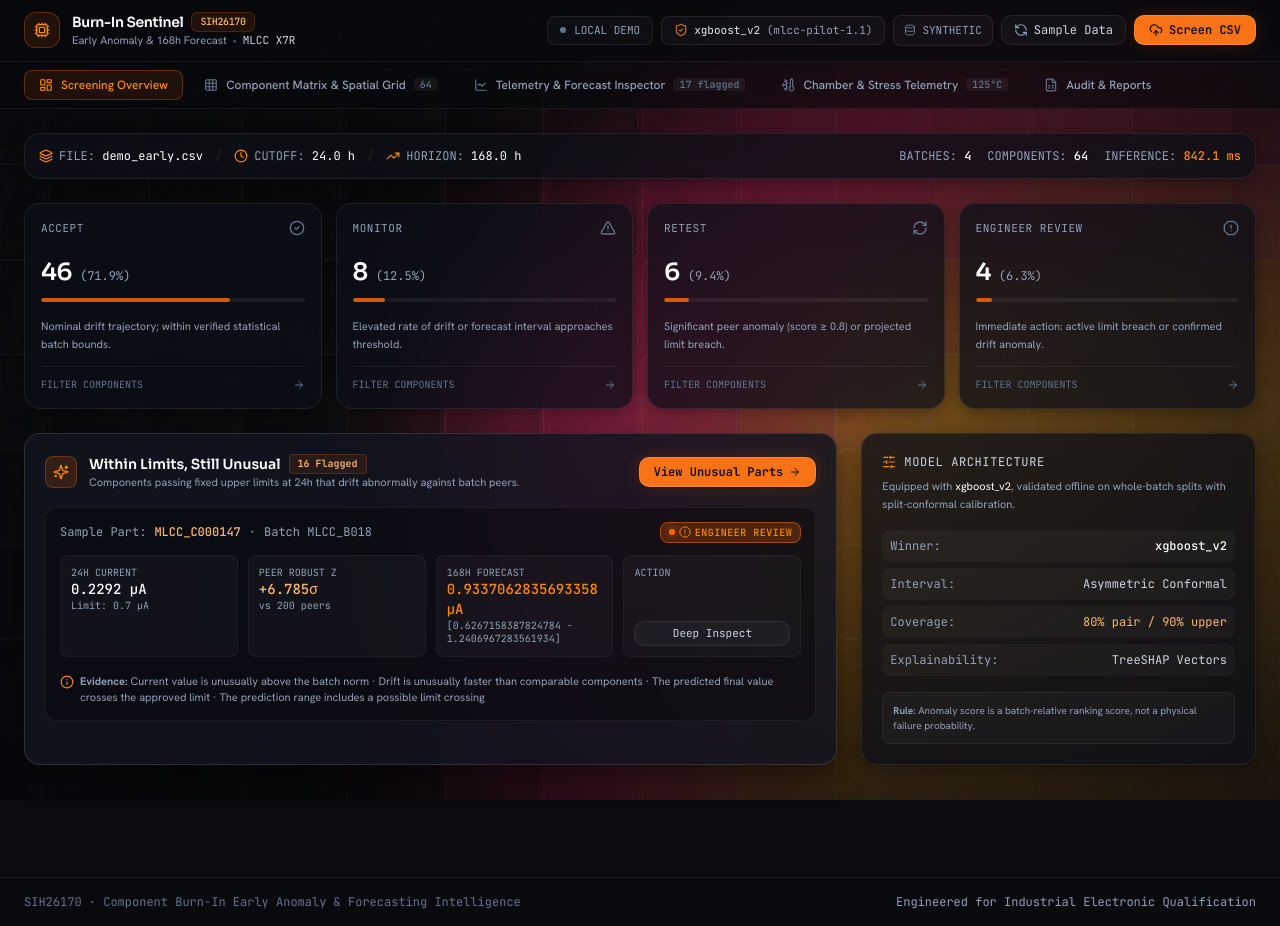
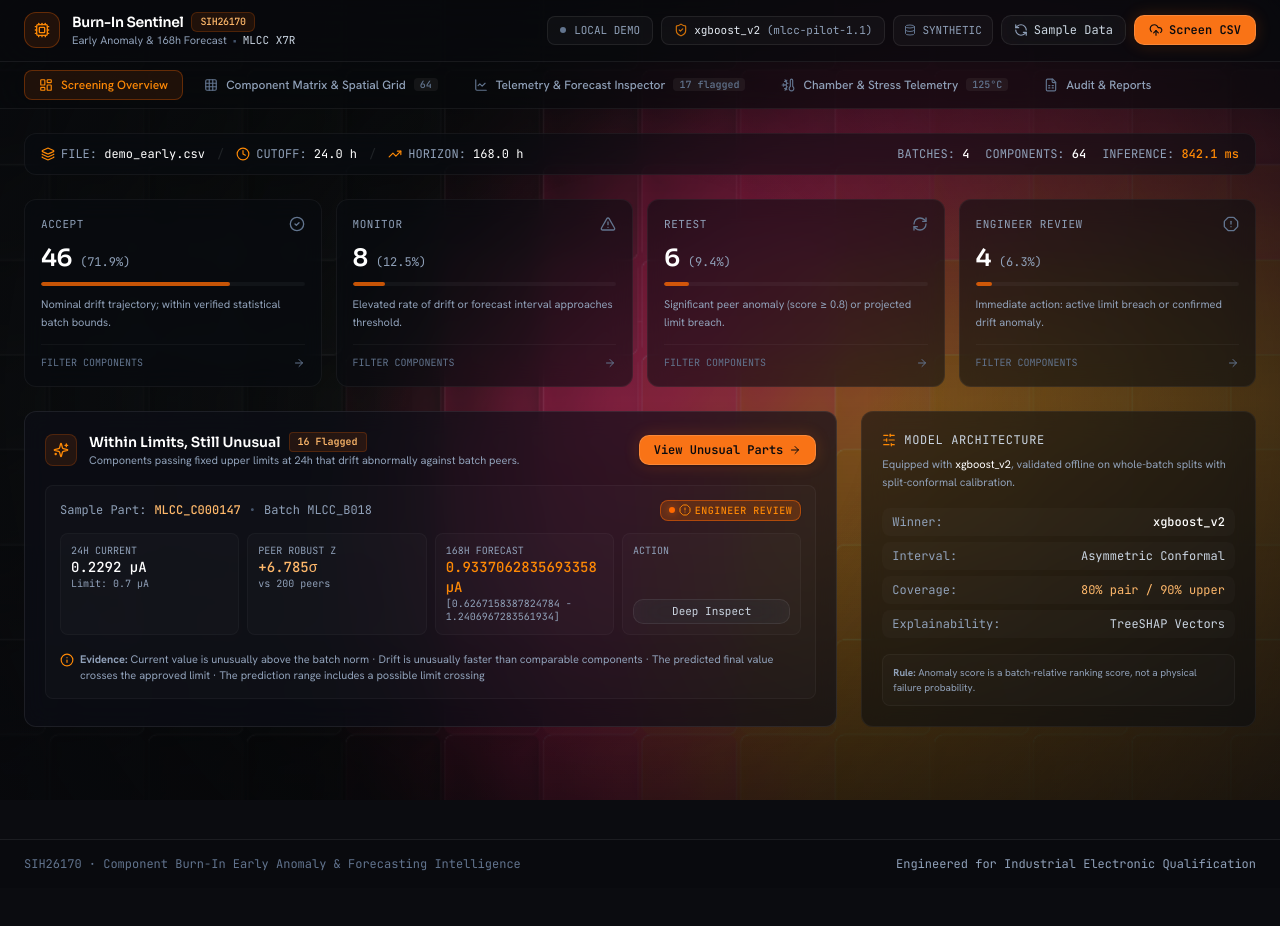
Before and after one commit to Saikarthik-Ramakrishnan/sih-burn-in-project, a React (Vite) app in the folder frontend/: page / in a window 1280 px wide. After the commit the page ends 888 px from the top, so only its background shows below. Built offline with nearby package versions, Linux system fonts and the light colour scheme; no server answers.

Commit message:
Refine dashboard cards with minimal glass styling and streamlined layouts

```diff
--- a/frontend/src/components/common/SquircleCard.jsx
+++ b/frontend/src/components/common/SquircleCard.jsx
@@ -12,13 +12,13 @@ export default function SquircleCard({
     <div
       onClick={onClick}
       className={`
-        relative rounded-2xl transition-all duration-200 backdrop-blur-xl
+        relative rounded-xl transition-all duration-150 backdrop-blur-md
         ${
           elevated
-            ? 'bg-[#121420]/85 border border-white/[0.12] shadow-[0_10px_30px_rgba(0,0,0,0.5)]'
-            : 'bg-[#0d0f18]/75 border border-white/[0.08] shadow-[0_4px_20px_rgba(0,0,0,0.4)]'
+            ? 'bg-[#0d0f18]/65 border border-white/[0.08]'
+            : 'bg-[#090b12]/55 border border-white/[0.05]'
         }
-        ${highlight ? 'border-orange-500/35 bg-[#141724]/90 shadow-[0_0_20px_rgba(249,115,22,0.1)]' : 'hover:border-white/[0.16]'}
+        ${highlight ? 'border-orange-500/30 bg-[#0e101b]/70' : 'hover:border-white/[0.12]'}
         ${onClick ? 'cursor-pointer active:scale-[0.995]' : ''}
         ${className}
       `}
--- a/frontend/src/components/views/ChamberView.jsx
+++ b/frontend/src/components/views/ChamberView.jsx
@@ -64,11 +64,11 @@ export default function ChamberView({ dataset }) {
   return (
     <div className="space-y-6 pb-12">
       {/* 1. Chamber Top Banner */}
-      <SquircleCard elevated className="p-5 border-white/[0.08] bg-[#0e1017]/85">
+      <SquircleCard elevated className="p-5">
         <div className="flex flex-col md:flex-row items-start md:items-center justify-between gap-4">
           <div>
             <div className="flex items-center gap-2 mb-1">
-              <span className="w-2 h-2 rounded-full bg-orange-400" />
+              <span className="w-1.5 h-1.5 rounded-full bg-orange-400" />
               <span className="text-[10px] font-mono font-medium text-orange-400 uppercase tracking-wider">
                 CHAMBER ZONE 01 // HTOL TEST RACK
               </span>
@@ -82,11 +82,11 @@ export default function ChamberView({ dataset }) {
           </div>
 
           <div className="flex items-center gap-2.5">
-            <div className="px-3.5 py-1.5 rounded-lg bg-white/[0.03] border border-white/[0.08] text-right font-mono">
+            <div className="px-3 py-1.5 rounded-lg bg-white/[0.02] border border-white/[0.04] text-right font-mono">
               <span className="text-[9px] text-slate-500 uppercase block">THERMAL STRESS</span>
               <span className="text-sm font-medium text-white">125.0 °C</span>
             </div>
-            <div className="px-3.5 py-1.5 rounded-lg bg-white/[0.03] border border-white/[0.08] text-right font-mono">
+            <div className="px-3 py-1.5 rounded-lg bg-white/[0.02] border border-white/[0.04] text-right font-mono">
               <span className="text-[9px] text-slate-500 uppercase block">VOLTAGE STRESS</span>
               <span className="text-sm font-medium text-orange-400">45.7 V</span>
             </div>
--- a/frontend/src/components/views/OverviewView.jsx
+++ b/frontend/src/components/views/OverviewView.jsx
@@ -67,7 +67,7 @@ export default function OverviewView({
   return (
     <div className="space-y-6 pb-12">
       {/* 1. Dataset Telemetry Strip */}
-      <SquircleCard className="p-3.5 bg-[#0e1017]/80 border-white/[0.08]">
+      <SquircleCard className="px-4 py-3">
         <div className="flex flex-wrap items-center justify-between gap-4">
           <div className="flex flex-wrap items-center gap-3 text-xs font-mono">
             <div className="flex items-center gap-1.5 text-slate-400">
@@ -104,17 +104,17 @@ export default function OverviewView({
             <SquircleCard
               key={card.key}
               onClick={() => onFilterByDecision(card.key)}
-              className="p-4 flex flex-col justify-between group cursor-pointer hover:border-orange-500/30 transition-colors"
+              className="p-4 flex flex-col justify-between group cursor-pointer hover:border-orange-500/25 transition-colors"
             >
-              <div className="flex items-center justify-between mb-3">
-                <span className="text-[11px] font-mono uppercase tracking-wider text-slate-400">
-                  {card.title}
-                </span>
-                <Icon className="w-4 h-4 text-slate-500 group-hover:text-orange-400 transition-colors" />
-              </div>
+              <div>
+                <div className="flex items-center justify-between mb-2.5">
+                  <span className="text-[11px] font-mono uppercase tracking-wider text-slate-400">
+                    {card.title}
+                  </span>
+                  <Icon className="w-4 h-4 text-slate-500 group-hover:text-orange-400 transition-colors" />
+                </div>
 
-              <div className="my-2">
-                <div className="flex items-baseline gap-2">
+                <div className="flex items-baseline gap-2 mb-2">
                   <span className="text-2xl font-display font-semibold text-white tracking-tight">
                     {card.count}
                   </span>
@@ -122,19 +122,20 @@ export default function OverviewView({
                     ({formatPercent(pct)})
                   </span>
                 </div>
-                <div className="w-full h-1 bg-white/[0.06] rounded-full overflow-hidden mt-2.5">
+
+                <div className="w-full h-1 bg-white/[0.04] rounded-full overflow-hidden">
                   <div
-                    className="h-full bg-orange-500/80 rounded-full transition-all duration-500"
+                    className="h-full bg-orange-500/75 rounded-full transition-all duration-500"
                     style={{ width: `${Math.max(pct * 100, 3)}%` }}
                   />
                 </div>
+
+                <p className="text-[11px] text-slate-400 line-clamp-2 leading-relaxed mt-2.5">
+                  {card.description}
+                </p>
               </div>
 
-              <p className="text-[11px] text-slate-400 line-clamp-2 leading-relaxed mt-2">
-                {card.description}
-              </p>
-
-              <div className="mt-3 pt-2.5 border-t border-white/[0.06] flex items-center justify-between text-[10px] font-mono text-slate-500 group-hover:text-orange-400 transition-colors">
+              <div className="mt-3 pt-2.5 border-t border-white/[0.04] flex items-center justify-between text-[10px] font-mono text-slate-500 group-hover:text-orange-400 transition-colors">
                 <span>FILTER COMPONENTS</span>
                 <ArrowRight className="w-3 h-3 transform group-hover:translate-x-1 transition-transform" />
               </div>
@@ -145,10 +146,10 @@ export default function OverviewView({
 
       {/* 3. Core Differentiator: "Within Limits But Unusual" Spotlight */}
       <div className="grid grid-cols-1 lg:grid-cols-3 gap-6">
-        <SquircleCard elevated className="lg:col-span-2 p-5 border-orange-500/25 bg-[#0e1017]/85">
+        <SquircleCard elevated className="lg:col-span-2 p-5">
           <div className="flex flex-col sm:flex-row items-start sm:items-center justify-between gap-4 mb-4">
             <div className="flex items-center gap-3">
-              <div className="w-8 h-8 rounded-lg bg-orange-500/15 border border-orange-500/30 flex items-center justify-center">
+              <div className="w-8 h-8 rounded-lg bg-orange-500/10 border border-orange-500/20 flex items-center justify-center">
                 <Sparkles className="w-4 h-4 text-orange-400" />
               </div>
               <div>
@@ -175,7 +176,7 @@ export default function OverviewView({
 
           {/* Quick interactive peek of flagged sample */}
           {sampleUnusual && (
-            <div className="p-3.5 rounded-xl bg-black/30 border border-white/[0.06] space-y-3">
+            <div className="p-3.5 rounded-lg bg-white/[0.02] border border-white/[0.04] space-y-3">
               <div className="flex flex-wrap items-center justify-between gap-2">
                 <div className="flex items-center gap-2 font-mono text-xs">
                   <span className="text-slate-400">Sample Part:</span>
@@ -186,8 +187,8 @@ export default function OverviewView({
                 <DecisionBadge decision={sampleUnusual.recommendation} size="sm" />
               </div>
 
-              <div className="grid grid-cols-2 sm:grid-cols-4 gap-2.5 text-xs font-mono">
-                <div className="p-2.5 rounded-lg bg-white/[0.03] border border-white/[0.04]">
+              <div className="grid grid-cols-2 sm:grid-cols-4 gap-2 text-xs font-mono">
+                <div className="p-2.5 rounded-lg bg-white/[0.02] border border-white/[0.03]">
                   <span className="text-[10px] text-slate-400 block uppercase">24h Current</span>
                   <span className="text-white font-medium text-sm">
                     {sampleUnusual.latest_value} µA
@@ -196,7 +197,7 @@ export default function OverviewView({
                     Limit: {sampleUnusual.limits.applicable_limit} µA
                   </span>
                 </div>
-                <div className="p-2.5 rounded-lg bg-white/[0.03] border border-white/[0.04]">
+                <div className="p-2.5 rounded-lg bg-white/[0.02] border border-white/[0.03]">
                   <span className="text-[10px] text-slate-400 block uppercase">Peer Robust Z</span>
                   <span className="text-orange-300 font-medium text-sm">
                     +{sampleUnusual.peers.current_batch_robust_z}σ
@@ -205,7 +206,7 @@ export default function OverviewView({
                     vs {sampleUnusual.peers.sample_size} peers
                   </span>
                 </div>
-                <div className="p-2.5 rounded-lg bg-white/[0.03] border border-white/[0.04]">
+                <div className="p-2.5 rounded-lg bg-white/[0.02] border border-white/[0.03]">
                   <span className="text-[10px] text-slate-400 block uppercase">168h Forecast</span>
                   <span className="text-orange-400 font-medium text-sm">
                     {sampleUnusual.forecast.predicted_final_value} µA
@@ -214,7 +215,7 @@ export default function OverviewView({
                     [{sampleUnusual.forecast.prediction_lower} - {sampleUnusual.forecast.prediction_upper}]
                   </span>
                 </div>
-                <div className="p-2.5 rounded-lg bg-white/[0.03] border border-white/[0.04] flex flex-col justify-between">
+                <div className="p-2.5 rounded-lg bg-white/[0.02] border border-white/[0.03] flex flex-col justify-between">
                   <span className="text-[10px] text-slate-400 block uppercase">Action</span>
                   <button
                     onClick={() => onInspectComponent(sampleUnusual.component_id)}
@@ -250,25 +251,25 @@ export default function OverviewView({
           </div>
 
           <div className="space-y-1.5 text-xs font-mono">
-            <div className="flex items-center justify-between p-2 rounded-lg bg-white/[0.03]">
+            <div className="flex items-center justify-between py-1.5 px-2.5 rounded-lg bg-white/[0.02]">
               <span className="text-slate-400">Winner:</span>
               <span className="text-white font-medium">xgboost_v2</span>
             </div>
-            <div className="flex items-center justify-between p-2 rounded-lg bg-white/[0.03]">
+            <div className="flex items-center justify-between py-1.5 px-2.5 rounded-lg bg-white/[0.02]">
               <span className="text-slate-400">Interval:</span>
               <span className="text-slate-300">Asymmetric Conformal</span>
             </div>
-            <div className="flex items-center justify-between p-2 rounded-lg bg-white/[0.03]">
+            <div className="flex items-center justify-between py-1.5 px-2.5 rounded-lg bg-white/[0.02]">
               <span className="text-slate-400">Coverage:</span>
               <span className="text-orange-300">80% pair / 90% upper</span>
             </div>
-            <div className="flex items-center justify-between p-2 rounded-lg bg-white/[0.03]">
+            <div className="flex items-center justify-between py-1.5 px-2.5 rounded-lg bg-white/[0.02]">
               <span className="text-slate-400">Explainability:</span>
               <span className="text-slate-300">TreeSHAP Vectors</span>
             </div>
           </div>
 
-          <div className="p-2.5 rounded-lg bg-white/[0.03] border border-white/[0.06] text-[10px] text-slate-400 leading-normal">
+          <div className="p-2.5 rounded-lg bg-white/[0.02] border border-white/[0.04] text-[10px] text-slate-400 leading-normal">
             <strong>Rule:</strong> Anomaly score is a batch-relative ranking score, not a physical failure probability.
           </div>
         </SquircleCard>
```
Also changed, not shown: frontend/src/components/views/ComponentDetailView.jsx (+16 -16 lines), frontend/src/components/views/ComponentGridView.jsx (+15 -15 lines), frontend/src/components/views/ExportView.jsx (+25 -25 lines).
